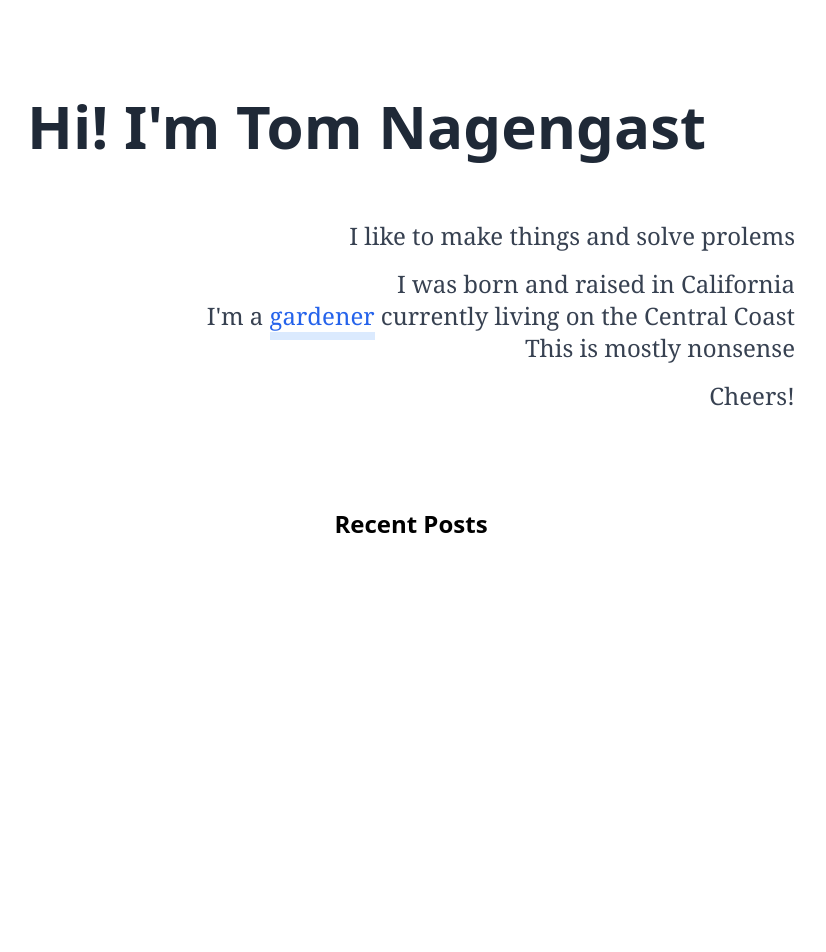
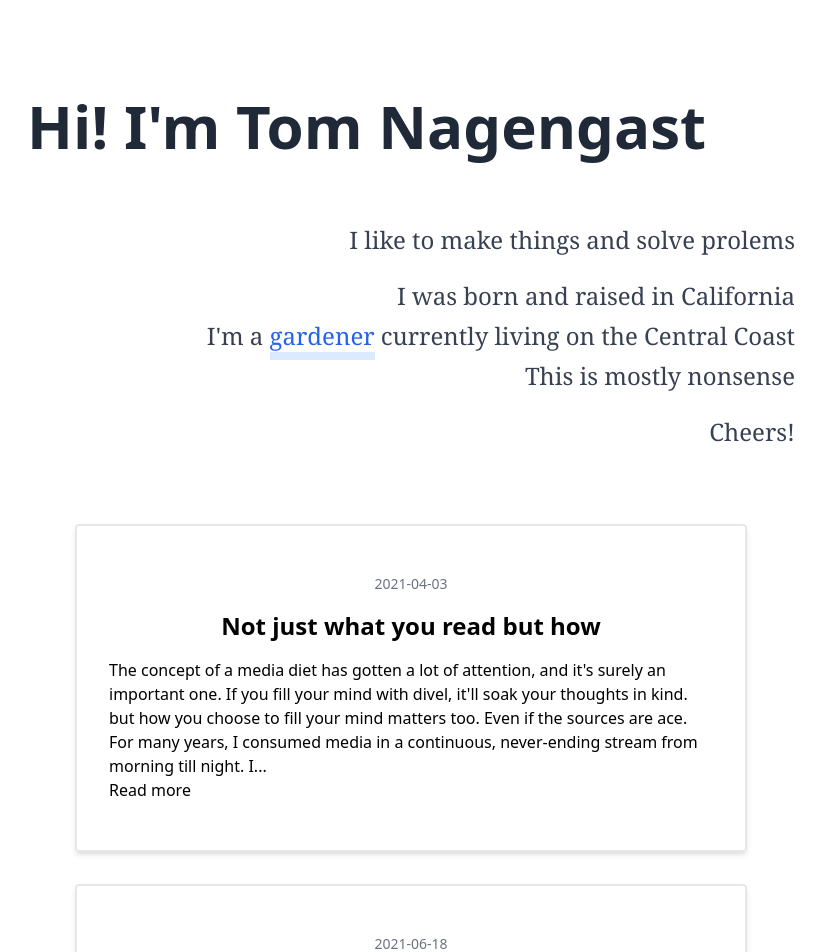
Before and after one commit to tomnagengast/tomnagengast.com-nuxt, a Nuxt app: page / in a window 1280 px wide. Shown: the top 952 px of the page, without its empty margins (229-1055 px from the left). Before the commit the page ends 800 px from the top, so only its background shows below. Built offline with nearby package versions, Linux system fonts and the light colour scheme.

Commit message:
Add initial Posts list and PostCard

```diff
--- a/components/About.vue
+++ b/components/About.vue
@@ -1,7 +1,7 @@
 <template>
     <div>
-        <div class="text-6xl font-bold mt-24 mb-16 text-gray-800">Hi! I'm Tom Nagengast</div>
-        <div class="font-serif font-light text-2xl text-right text-gray-700">
+        <div class="text-6xl font-bold my-24 mb-16 text-gray-800">Hi! I'm Tom Nagengast</div>
+        <div class="font-serif font-light leading-10 text-2xl text-right text-gray-700">
             <div>I like to make things and solve prolems</div>
             <div class="py-4">
                 <div>I was born and raised in California</div>
--- /dev/null
+++ b/components/PostCard.vue
@@ -0,0 +1,14 @@
+<template>
+    <div class="border-2 px-8 py-12 my-8 shadow-md rounded max-w-2xl m-auto">
+        <div class="text-sm text-center text-gray-500">{{ card.date }}</div>
+        <div class="text-2xl font-bold text-center my-4">{{ card.title }}</div>
+        <div>{{ card.summary }}</div>
+        <div>Read more</div>
+    </div>
+</template>
+
+<script>
+export default {
+    props: ['card'],
+}
+</script>
--- a/components/Posts.vue
+++ b/components/Posts.vue
@@ -1,11 +1,34 @@
 <template>
-    <div class="text-center text-2xl font-bold mt-24">Recent Posts</div>
-
+    <div class="mt-10 mb-24">
+        <div
+            v-for="card in cards"
+            :key="card.id"
+        >
+            <PostCard
+                :card="card"
+            />
+        </div>
+    </div>
 </template>
-
 <script>
-
+export default {
+    data: () => {
+        return {
+            cards: [
+                {
+                    id: 1,
+                    date: '2021-04-03',
+                    title: 'Not just what you read but how',
+                    summary: 'The concept of a media diet has gotten a lot of attention, and it\'s surely an important one. If you fill your mind with divel, it\'ll soak your thoughts in kind. but how you choose to fill your mind matters too. Even if the sources are ace. For many years, I consumed media in a continuous, never-ending stream from morning till night. I...'
+                },
+                {
+                    id: 2,
+                    date: '2021-06-18',
+                    title: 'Who owns your iPhone?',
+                    summary: 'You can spend up to $1,399 on an iPhone 12 Pro Max in the US, but even though the button to commit to this extravagant purchase says "buy", the transaction isn\'t really a sale in the traditional sense. Because even if you pay lavishly for this magnificent pocket computer, it\'s never truly yours. The Right To Repair You\'d think that aft..'
+                }
+            ]
+        }
+    }
+}
 </script>
-
-<style>
-</style>
--- a/nuxt.config.js
+++ b/nuxt.config.js
@@ -4,7 +4,7 @@ export default {
 
   // Global page headers: https://go.nuxtjs.dev/config-head
   head: {
-    title: 'tomnagengast.com',
+    title: 'Tom Nagengast',
     htmlAttrs: {
       lang: 'en'
     },
--- a/tailwind.config.js
+++ b/tailwind.config.js
@@ -2,12 +2,6 @@ const colors = require('tailwindcss/colors')
 
 module.exports = {
   theme: {
-    // colors: {
-    //   gray: colors.coolGray,
-    //   blue: colors.lightBlue,
-    //   red: colors.rose,
-    //   pink: colors.fuchsia,
-    // },
     fontFamily: {
       sans: ['Proxima Nova', 'system-ui', 'sans-serif'],
       serif: ['Merriweather', 'Georgia', 'serif'],
```
Also changed, not shown: assets/styles/tailwind.css (+5 -4 lines).
